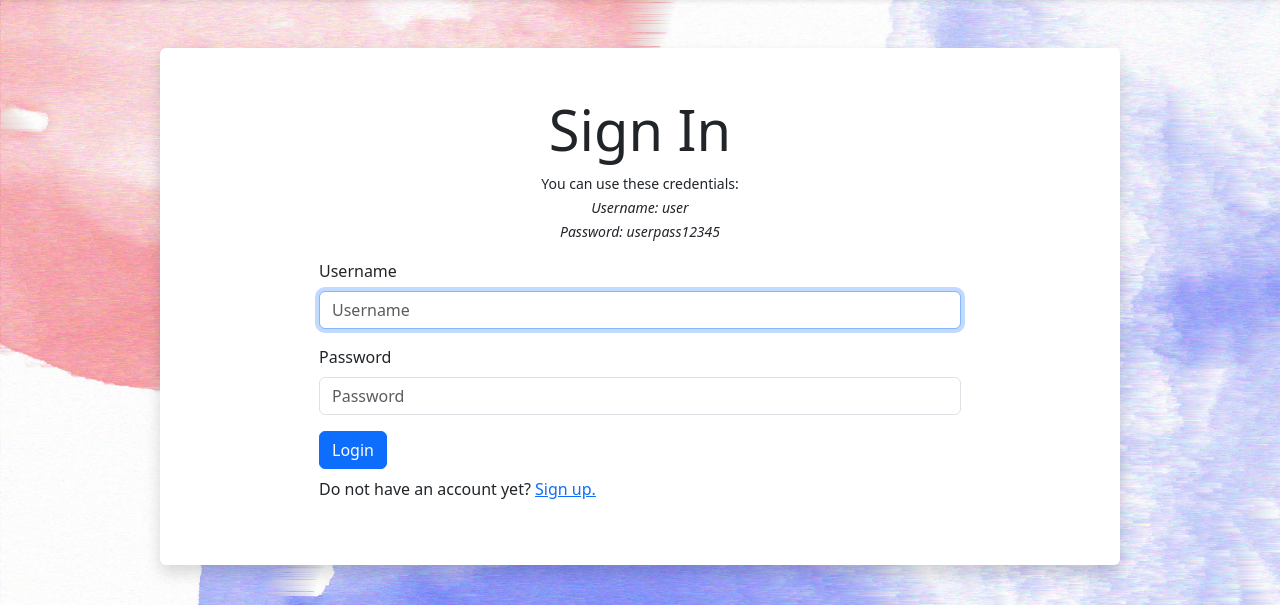
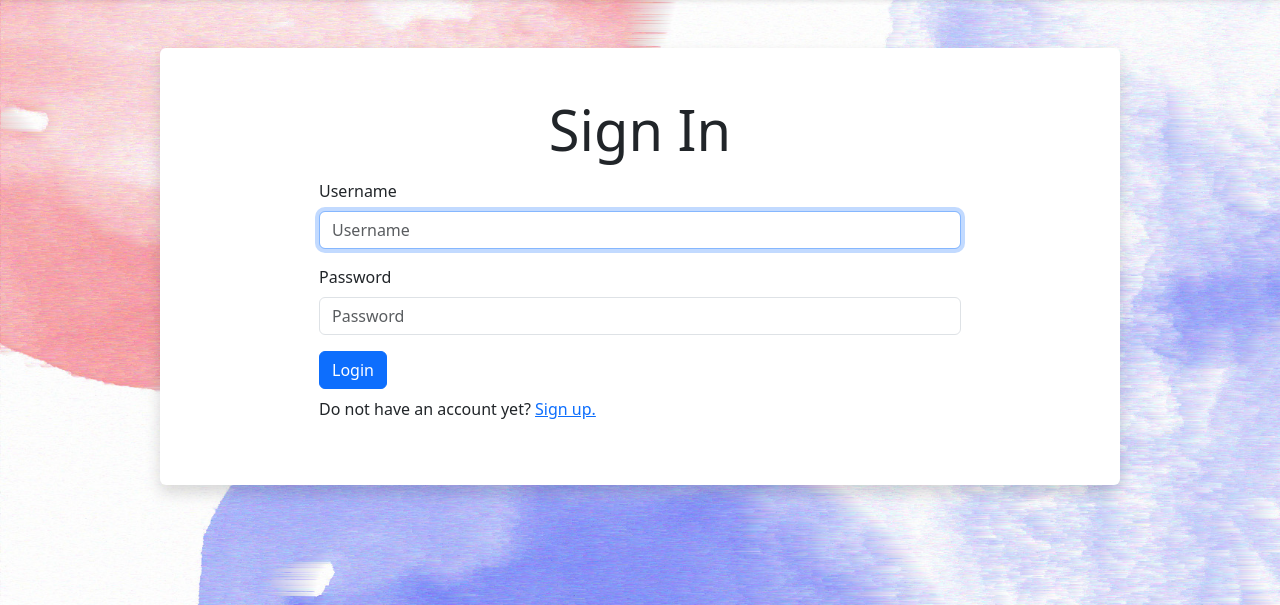
Before and after one commit to yuliia-stopkyna/mentorizon, a Django app: page /accounts/login/ in a window 1280 px wide. Shown: the part 56-661 px from the top of the page. Run offline with Django 4.2, Linux system fonts and the light colour scheme; some libraries are stand-ins or nearby versions.

Commit message:
Remove user credentials from login page

```diff
--- a/templates/registration/login.html
+++ b/templates/registration/login.html
@@ -2,14 +2,7 @@
 {% load bootstrap5 %}
 {% block content %}
   <div class="container-fluid my-5 p-5 rounded shadow bg-white w-75">
-    <h1 class="text-center display-4 mb-2">Sign In</h1>
-    <p class="text-center mb-3">
-      <small>You can use these credentials:</small>
-      <br>
-      <small class="fst-italic">Username: user</small>
-      <br>
-      <small class="fst-italic">Password: userpass12345</small>
-    </p>
+    <h1 class="text-center display-4 mb-3">Sign In</h1>
     <div class="row justify-content-center">
       <div class="col-12 col-md-9">
         <form method="post" action="{% url 'login' %}">
```
